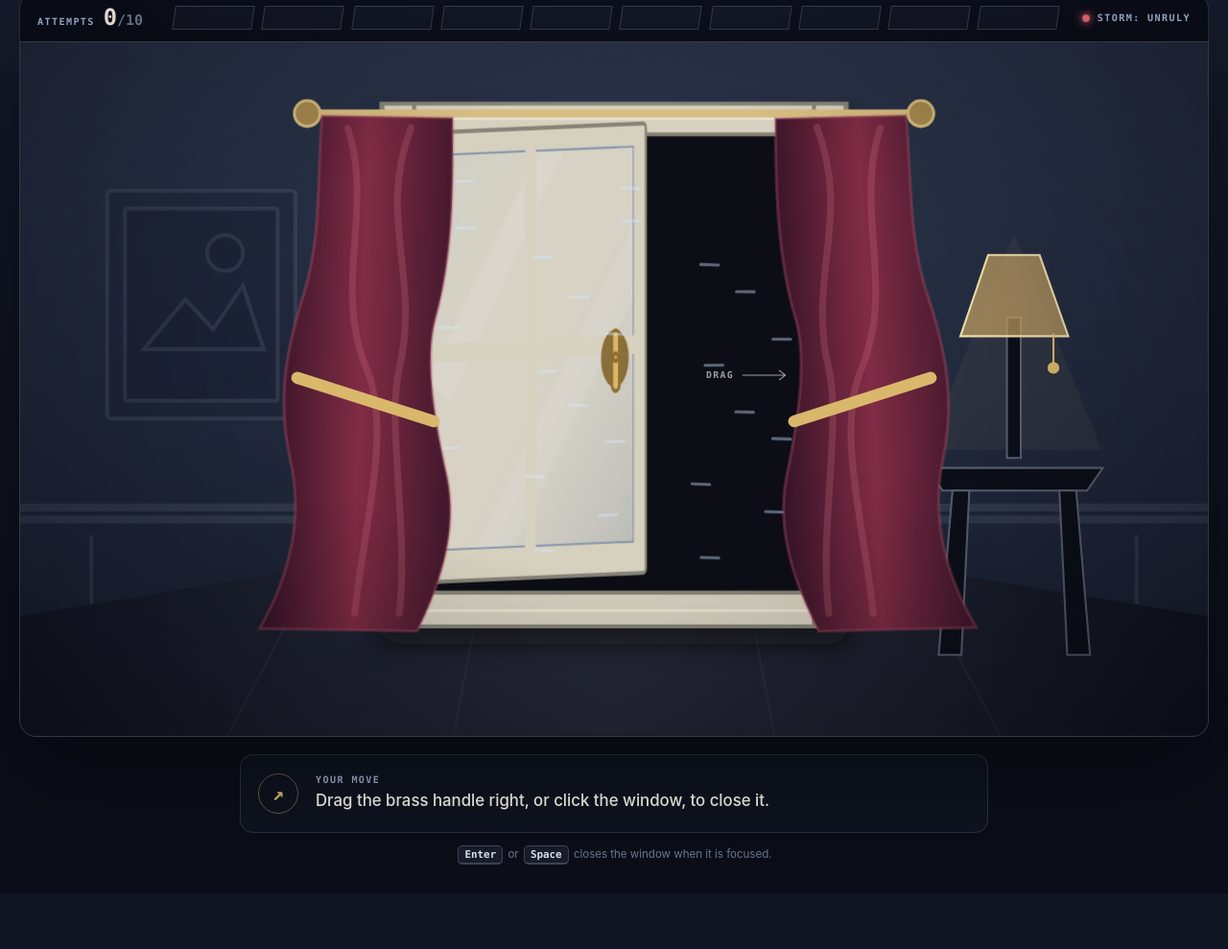
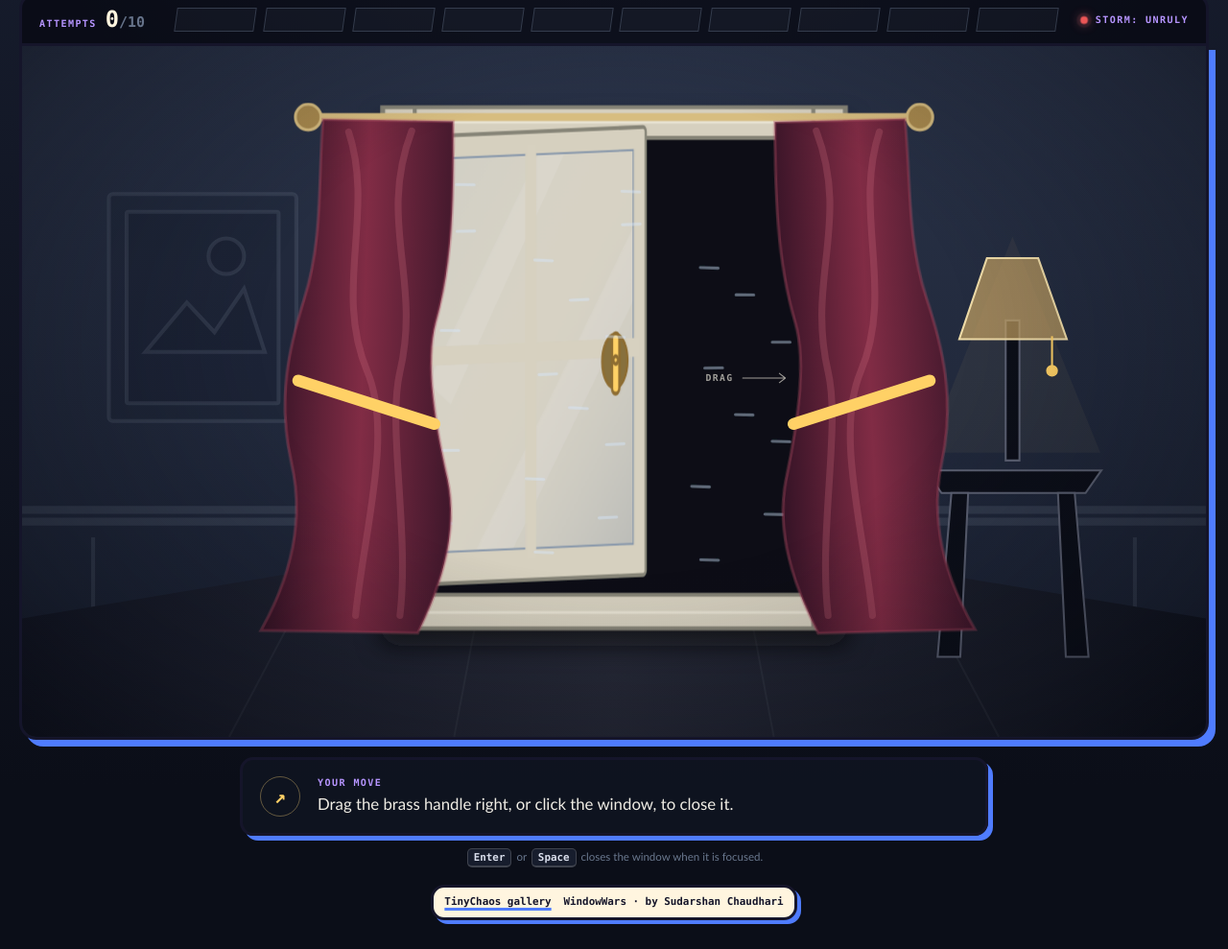
Before and after one commit to SUDARSHANCHAUDHARI/WindowWars, a website with bundled scripts: page index.html in a window 1280 px wide. Shown: the part 146-1135 px from the top of the page at 96% size. Before the commit the page ends 1077 px from the top, so only its background shows below. Built offline with nearby package versions, Linux system fonts and the light colour scheme.

Commit message:
fix: align shared TinyChaos UI

```diff
--- a/index.html
+++ b/index.html
@@ -13,7 +13,7 @@
       http-equiv="Content-Security-Policy"
       content="default-src 'self'; script-src 'self'; style-src 'self' 'unsafe-inline'; img-src 'self' data:; font-src 'none'; connect-src 'none'; media-src 'none'; object-src 'none'; base-uri 'none'; form-action 'none'"
     />
-    <meta name="theme-color" content="#111625" />
+    <meta name="theme-color" content="#15152a" />
     <meta property="og:type" content="website" />
     <meta property="og:site_name" content="WindowWars" />
     <meta property="og:title" content="WindowWars — Shut happens" />
@@ -269,6 +269,11 @@
       <p class="keyboard-hint">
         <kbd>Enter</kbd> or <kbd>Space</kbd> closes the window when it is focused.
       </p>
+
+      <p class="tinychaos-credit">
+        <a href="https://sudarshanchaudhari.github.io/TinyChaos/">TinyChaos gallery</a>
+        <span>WindowWars · by Sudarshan Chaudhari</span>
+      </p>
     </main>
 
     <noscript>
--- a/styles.css
+++ b/styles.css
@@ -1,18 +1,25 @@
 :root {
   color-scheme: dark;
-  --storm-ink: #111625;
+  --ink: #15152a;
+  --paper: #fff5df;
+  --coral: #ff5d5d;
+  --blue: #4f7cff;
+  --butter: #ffd166;
+  --mint: #58d6a9;
+  --lilac: #b695ff;
+  --storm-ink: var(--ink);
   --room-blue: #293247;
-  --moon-milk: #e8e4d8;
-  --lightning: #d8dcff;
-  --brass: #d9b86c;
+  --moon-milk: var(--paper);
+  --lightning: var(--lilac);
+  --brass: var(--butter);
   --brass-deep: #8e6d32;
   --curtain: #812c45;
-  --mist: #98abc8;
-  --danger: #ef6f78;
-  --success: #b9d6b1;
+  --mist: var(--lilac);
+  --danger: var(--coral);
+  --success: var(--mint);
   --shadow: #070912;
-  --display: Georgia, "Times New Roman", serif;
-  --body: Inter, ui-sans-serif, system-ui, -apple-system, BlinkMacSystemFont, "Segoe UI", sans-serif;
+  --display: Impact, Haettenschweiler, "Arial Narrow Bold", sans-serif;
+  --body: "Arial Rounded MT Bold", "Avenir Next Rounded", "Trebuchet MS", ui-rounded, system-ui, sans-serif;
   --utility: "SFMono-Regular", Consolas, "Liberation Mono", monospace;
 }
 
@@ -23,16 +30,16 @@
 }
 
 html {
-  min-width: 320px;
+  min-width: 0;
   min-height: 100%;
   background: var(--storm-ink);
 }
 
 body {
-  min-width: 320px;
+  min-width: 0;
   min-height: 100vh;
   margin: 0;
-  overflow-x: hidden;
+  overflow-x: clip;
   color: var(--moon-milk);
   font-family: var(--body);
   background:
@@ -106,10 +113,11 @@ h1 span:last-child {
   align-items: center;
   gap: 9px;
   padding: 10px 15px;
-  border: 1px solid rgb(232 228 216 / 0.22);
-  border-radius: 999px;
-  background: rgb(9 12 21 / 0.56);
-  box-shadow: inset 0 1px rgb(255 255 255 / 0.05);
+  color: var(--ink);
+  border: 3px solid var(--ink);
+  border-radius: 14px;
+  background: var(--paper);
+  box-shadow: 4px 4px 0 var(--blue);
   cursor: pointer;
   font-size: 0.82rem;
   font-weight: 650;
@@ -118,9 +126,14 @@ h1 span:last-child {
 }
 
 .utility-button:hover {
-  border-color: rgb(217 184 108 / 0.7);
-  background: rgb(41 50 71 / 0.72);
+  border-color: var(--ink);
+  background: var(--butter);
   transform: translateY(-1px);
+}
+
+.utility-button:active {
+  box-shadow: 1px 1px 0 var(--blue);
+  transform: translate(3px, 3px);
 }
 
 .utility-button:disabled {
@@ -130,8 +143,10 @@ h1 span:last-child {
 }
 
 .utility-button:focus-visible,
-.window-sash:focus-visible {
-  outline: 3px solid var(--lightning);
+.window-sash:focus-visible,
+.home-link:focus-visible,
+.tinychaos-credit a:focus-visible {
+  outline: 4px solid var(--blue);
   outline-offset: 4px;
 }
 
@@ -168,7 +183,7 @@ h1 span:last-child {
   align-items: center;
   gap: 24px;
   padding: 12px 18px;
-  border: 1px solid rgb(232 228 216 / 0.15);
+  border: 3px solid var(--ink);
   border-bottom: 0;
   border-radius: 16px 16px 0 0;
   background: rgb(7 9 18 / 0.76);
@@ -254,10 +269,10 @@ h1 span:last-child {
 .scene-frame {
   position: relative;
   overflow: hidden;
-  border: 1px solid rgb(232 228 216 / 0.15);
+  border: 3px solid var(--ink);
   border-radius: 0 0 18px 18px;
   background: #151a29;
-  box-shadow: 0 30px 90px rgb(0 0 0 / 0.44), inset 0 0 0 1px rgb(255 255 255 / 0.03);
+  box-shadow: 7px 7px 0 var(--blue), inset 0 0 0 1px rgb(255 255 255 / 0.03);
   isolation: isolate;
 }
 
@@ -403,6 +418,10 @@ h1 span:last-child {
 
 .window-sash:hover {
   filter: brightness(1.07);
+}
+
+.window-sash:focus-visible {
+  filter: drop-shadow(0 0 4px var(--paper)) drop-shadow(0 0 9px var(--blue));
 }
 
 .window-sash.is-open {
@@ -662,9 +681,10 @@ h1 span:last-child {
   min-height: 82px;
   margin: 18px auto 0;
   padding: 13px 18px;
-  border: 1px solid rgb(232 228 216 / 0.14);
+  border: 3px solid var(--ink);
   border-radius: 14px;
   background: rgb(16 21 34 / 0.78);
+  box-shadow: 5px 5px 0 var(--blue);
 }
 
 .status-icon {
@@ -697,6 +717,32 @@ h1 span:last-child {
   color: rgb(152 171 200 / 0.67);
   font-size: 0.72rem;
   text-align: center;
+}
+
+.tinychaos-credit {
+  display: flex;
+  flex-wrap: wrap;
+  justify-content: center;
+  gap: 0.35rem 0.8rem;
+  width: fit-content;
+  max-width: 100%;
+  margin: 18px auto 0;
+  padding: 8px 11px;
+  color: var(--ink);
+  border: 3px solid var(--ink);
+  border-radius: 14px;
+  background: var(--paper);
+  box-shadow: 4px 4px 0 var(--blue);
+  font: 700 0.68rem/1.35 var(--utility);
+  text-align: center;
+}
+
+.tinychaos-credit a {
+  color: inherit;
+  font-weight: 900;
+  text-decoration-color: var(--blue);
+  text-decoration-thickness: 3px;
+  text-underline-offset: 3px;
 }
 
 kbd {
@@ -768,9 +814,11 @@ kbd {
   min-height: 44px;
   align-items: center;
   padding: 11px 18px;
-  border: 1px solid rgb(217 184 108 / 0.56);
-  border-radius: 999px;
-  color: var(--moon-milk);
+  border: 3px solid var(--ink);
+  border-radius: 14px;
+  color: var(--ink);
+  background: var(--paper);
+  box-shadow: 4px 4px 0 var(--blue);
   font-size: 0.86rem;
   font-weight: 700;
   text-decoration: none;
@@ -778,13 +826,8 @@ kbd {
 }
 
 .home-link:hover {
-  background: rgb(217 184 108 / 0.13);
+  background: var(--butter);
   transform: translateY(-1px);
-}
-
-.home-link:focus-visible {
-  outline: 3px solid var(--lightning);
-  outline-offset: 4px;
 }
 
 /* Event performances */
```
Also changed, not shown: tests/project-contract.test.js (+17 -0 lines).
